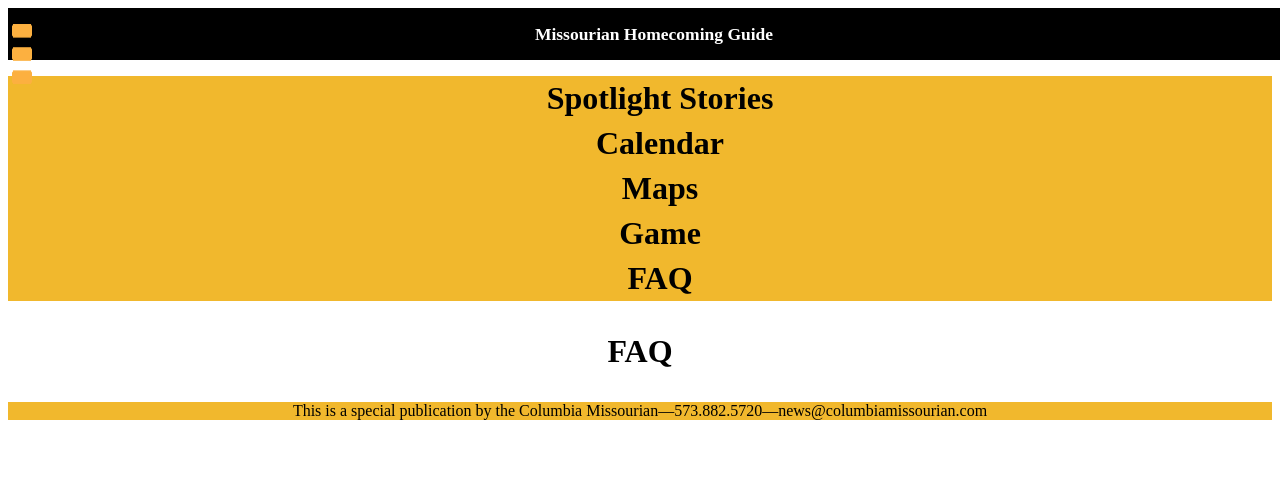
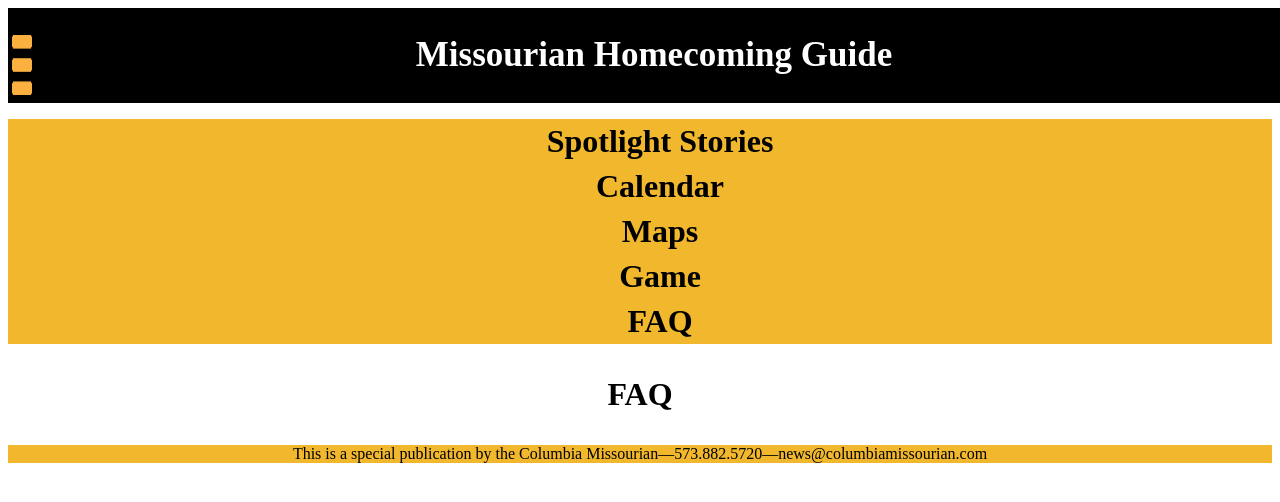
Before and after one commit to J4502-SS16/Homecoming-Group, a plain HTML site: page FAQ.html in a window 1280 px wide. Drawn offline with Linux system fonts and the light colour scheme.

```diff
--- a/style.css
+++ b/style.css
@@ -12,7 +12,7 @@ header {
 
 h1{
   font-family: "Domine";
-  font-size: 50%;
+  font-size: 100%;
 }
 
 .center {
```
